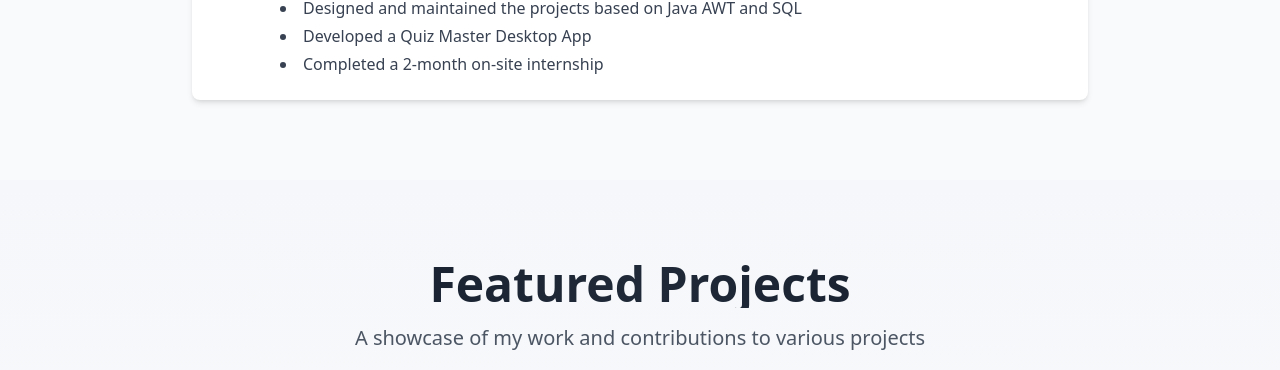
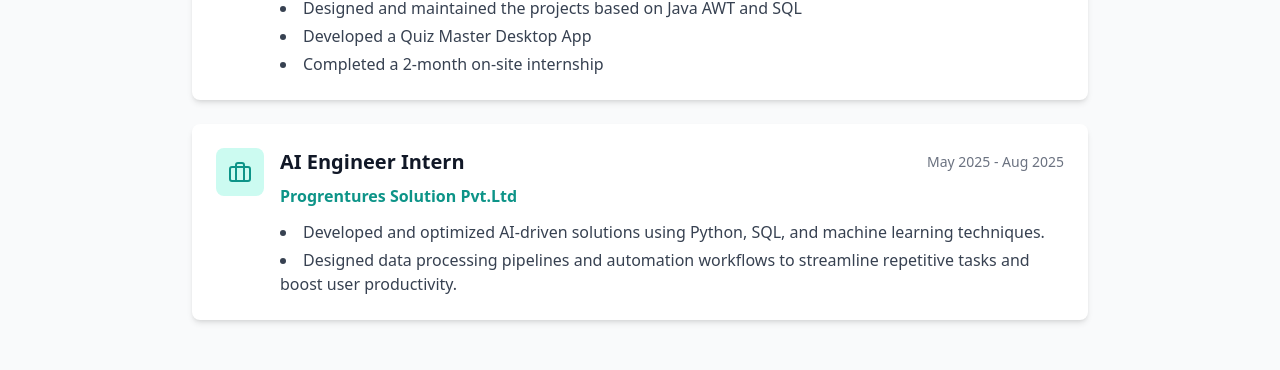
Before and after one commit to yashrbaviskar/My_Portfolio, a Next.js app: page / in a window 1280 px wide. Shown: the part 2058-2428 px from the top of the page. Built offline with nearby package versions, Linux system fonts and the light colour scheme; no server answers; the database is empty.

Commit message:
Internship add

```diff
--- a/app/components/Experience.tsx
+++ b/app/components/Experience.tsx
@@ -37,6 +37,18 @@ export default function Experience({ experiences }: ExperienceProps) {
         'Completed a 2-month on-site internship',
       ],
     },
+    {
+      id: '2',
+      title: 'AI Engineer Intern',
+      company: ' Progrentures Solution Pvt.Ltd',
+      start_date: '2025-05-01',
+      end_date: '2025-08-30',
+      current: false,
+      description: [
+        'Developed and optimized AI-driven solutions using Python, SQL, and machine learning techniques.',
+        'Designed data processing pipelines and automation workflows to streamline repetitive tasks and boost user productivity.',
+      ],
+    }
   ]
 
   const displayExperiences = experiences && experiences.length > 0 ? experiences : defaultExperiences
```
